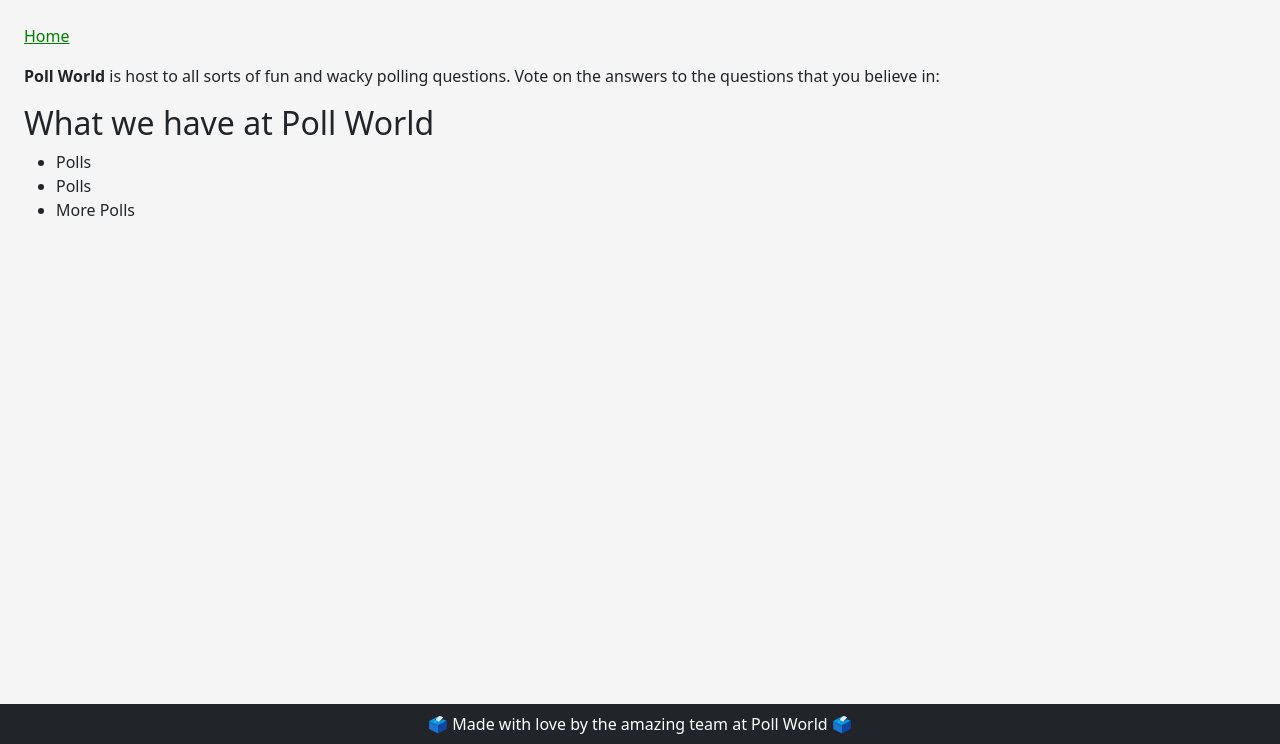
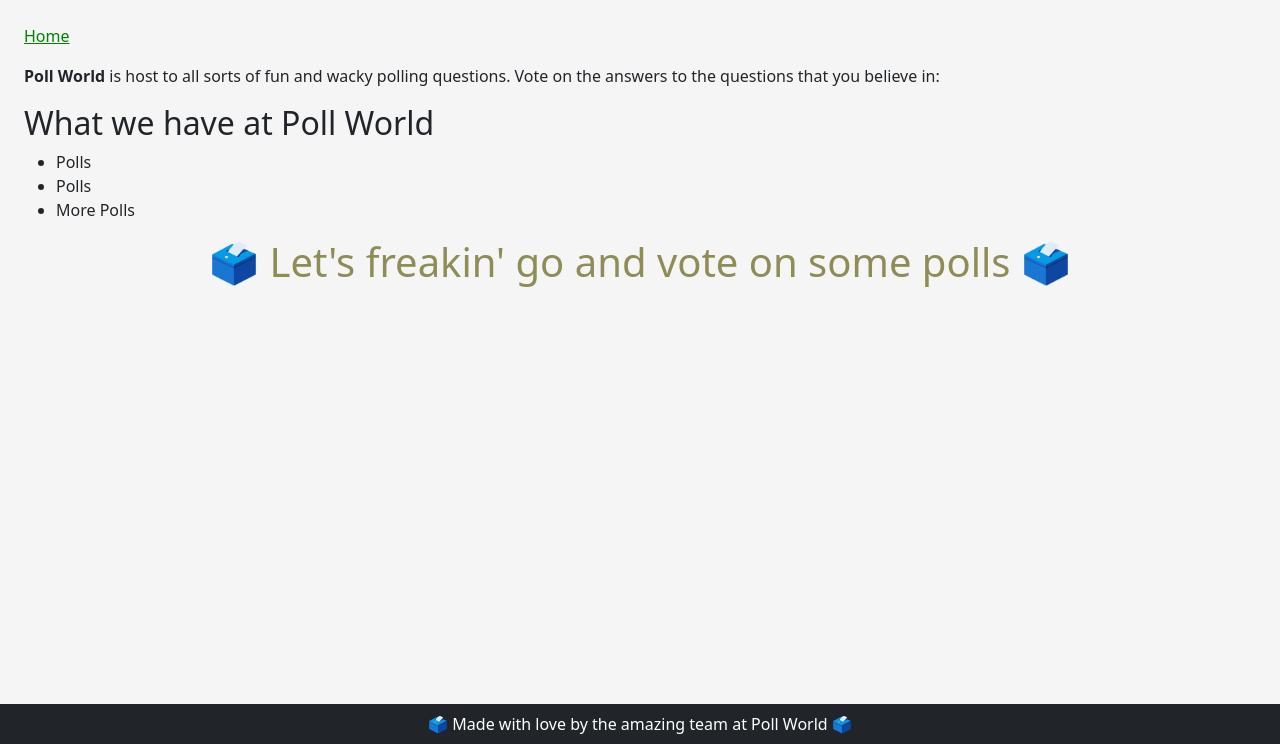
Before and after one commit to nottnottloop/Poll-World, a Django app: page /about/ in a window 1280 px wide. Shown: the part 56-800 px from the top of the page. Run offline with Django 4.2, Linux system fonts and the light colour scheme; some libraries are stand-ins or nearby versions.

Commit message:
Let's freakin' go and vote on some polls

```diff
--- a/polls/static/polls/style.css
+++ b/polls/static/polls/style.css
@@ -25,6 +25,10 @@
     animation: colorShift 2.5s linear 0s infinite;
 }
 
+.no-underline {
+    text-decoration: none;
+}
+
 @keyframes colorShift {
     0% {
         color: #66f
--- a/polls/templates/polls/about.html
+++ b/polls/templates/polls/about.html
@@ -12,5 +12,8 @@
 	<li>More Polls</li>
 </ul>
 
+<div class="text-center">
+	<a href="/" class="no-underline"><h1 class="rainbow">🗳️ Let's freakin' go and vote on some polls 🗳️</h1></a>
+</div>
 
 {% endblock %}
```
Also changed, not shown: db.sqlite3.
